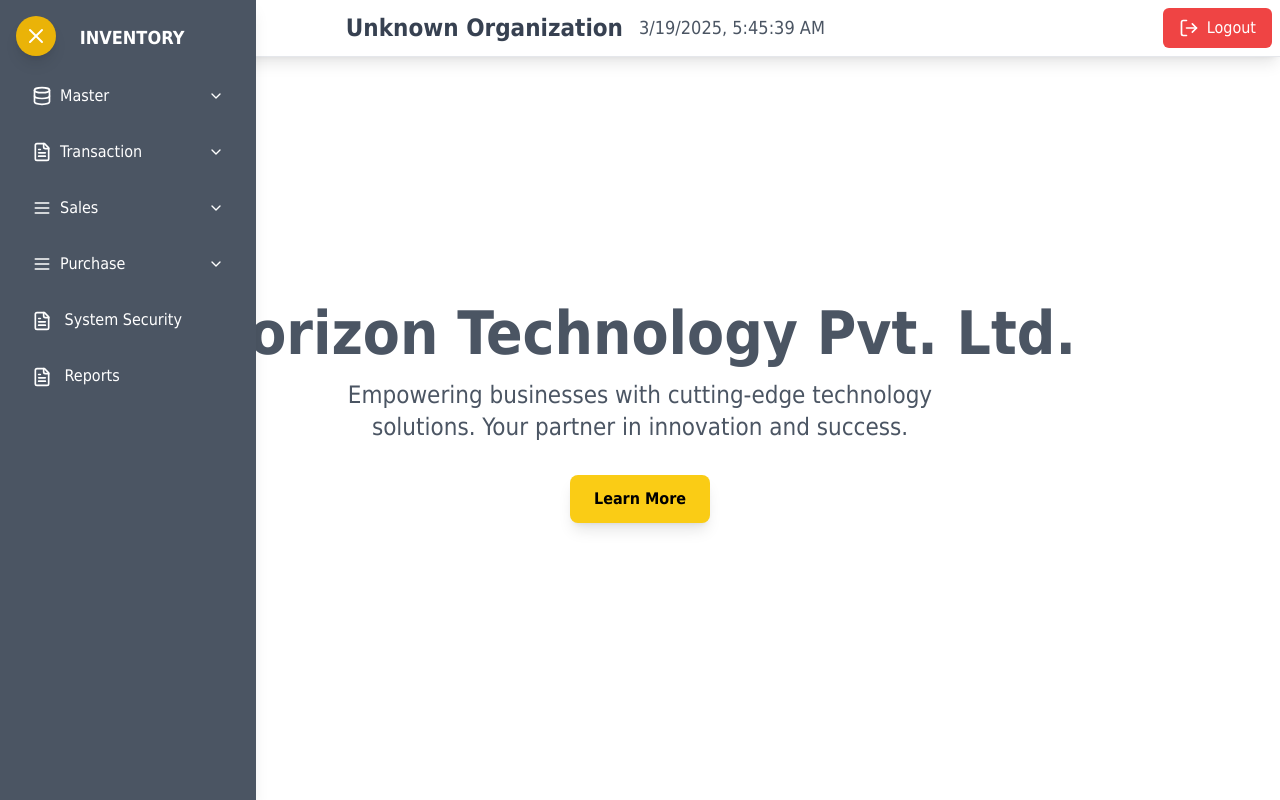
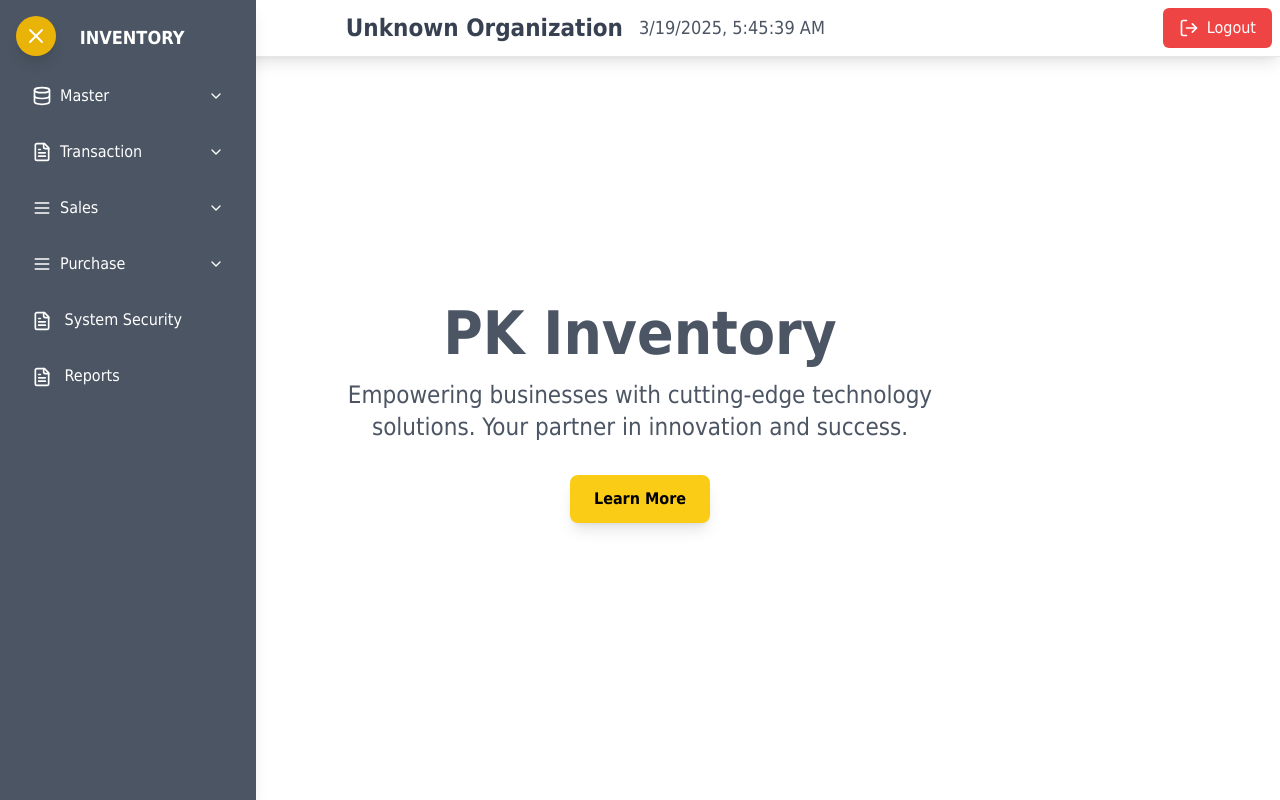
Before and after one commit to Birat121/Horizon_tech, a React (Vite) app in the folder frontend/inventory/: page / in a window 1280 px wide. Built offline with nearby package versions, Linux system fonts and the light colour scheme; the HTML template or start-up script is replaced by a standard one.

Commit message:
home and index.html section modified

```diff
--- a/frontend/inventory/index.html
+++ b/frontend/inventory/index.html
@@ -4,7 +4,7 @@
     <meta charset="UTF-8" />
     <link rel="icon" type="image/svg+xml" href="/vite.svg" />
     <meta name="viewport" content="width=device-width, initial-scale=1.0" />
-    <title>Horizon Technology Inventory</title>
+    <title>PK Inventory</title>
   </head>
   <body>
     <div id="root"></div>
--- a/frontend/inventory/src/pages/Home.jsx
+++ b/frontend/inventory/src/pages/Home.jsx
@@ -5,7 +5,7 @@ const Home = () => {
     <div className="h-[85vh] w-full flex flex-col items-center justify-center text-">
       {/* Company Name */}
       <h2 className="text-4xl lg:text-6xl font-bold mb-4 text-center">
-        Horizon Technology Pvt. Ltd.
+        PK Inventory
       </h2>
 
       {/* Tagline */}
```
